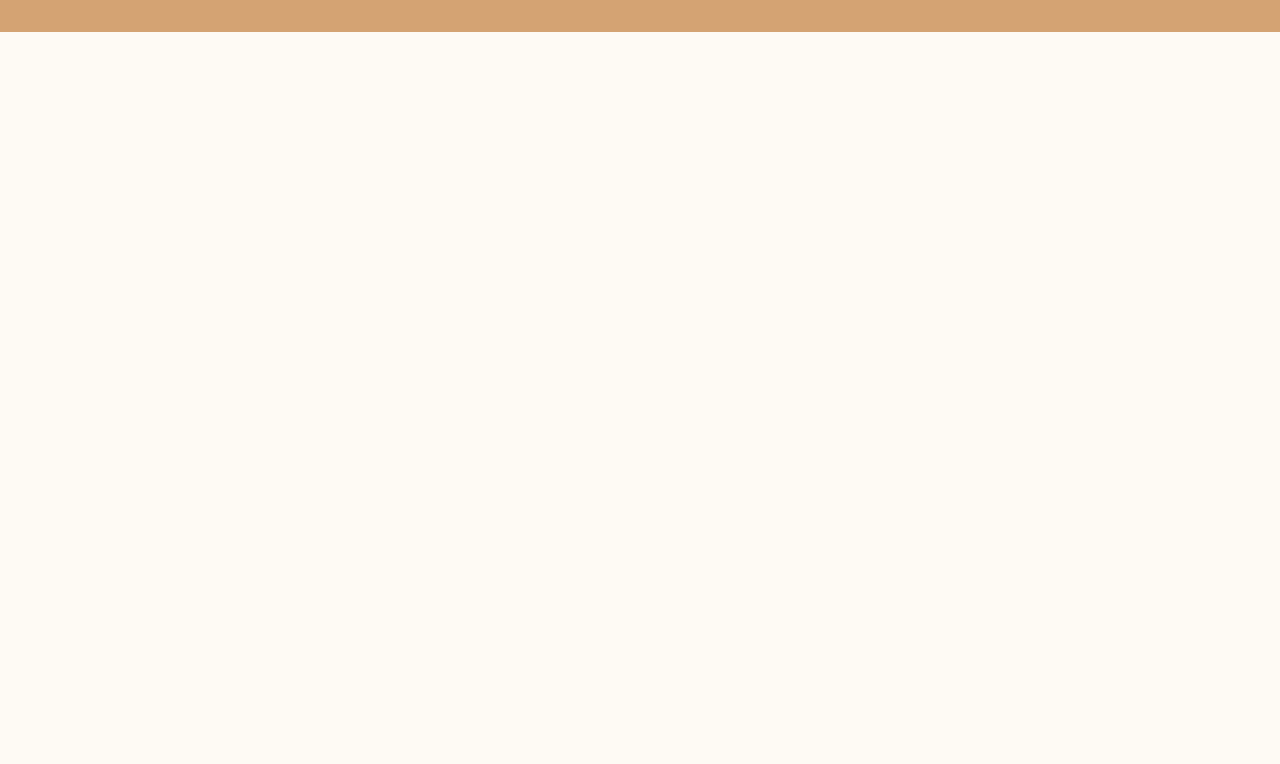
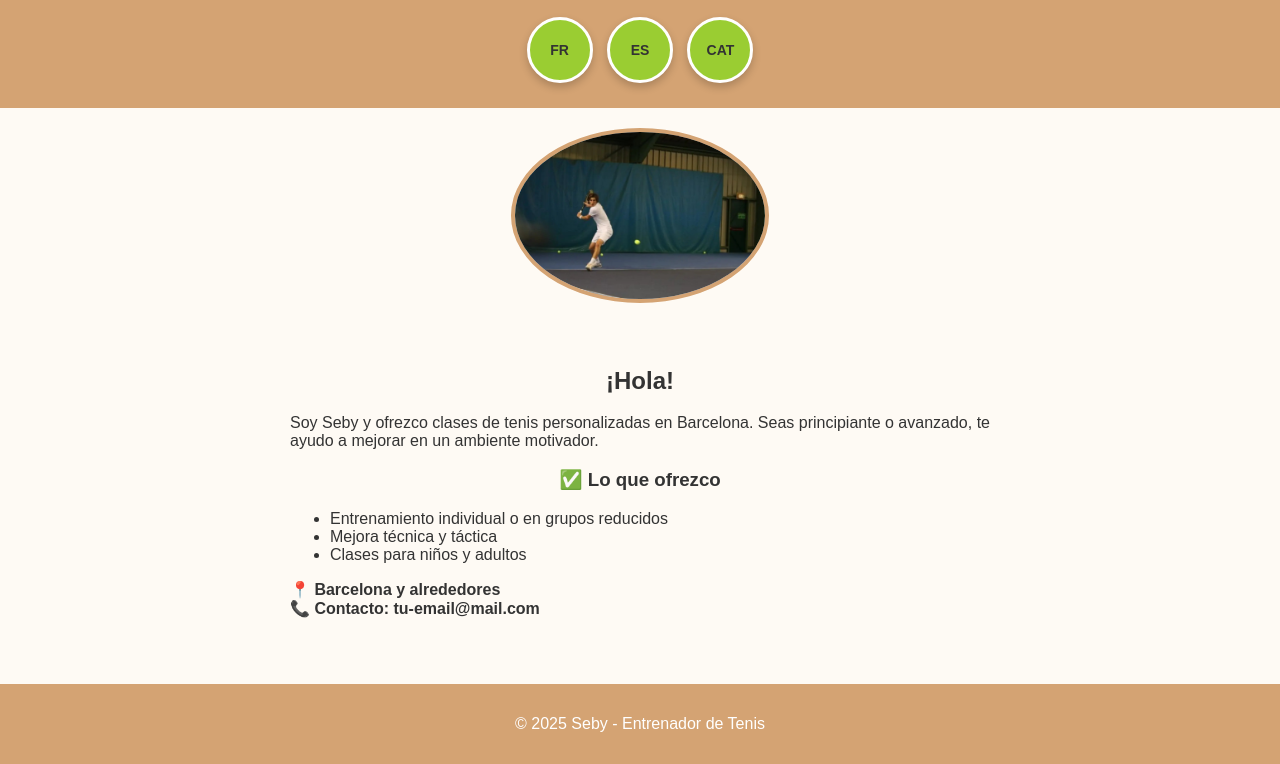
Before and after one commit to Seby-the-coach/tennis-bcn-site, a plain HTML site: page index-es.html in a window 1280 px wide. Shown: the part 60-824 px from the top of the page. Before the commit the page ends 800 px from the top, so only its background shows below. Drawn offline with Linux system fonts and the light colour scheme.

Commit message:
Update index-es.html

```diff
--- a/index-es.html
+++ b/index-es.html
@@ -6,25 +6,54 @@
   <title>Entrenador de Tenis - Barcelona</title>
   <style>
     body {font-family: Arial, sans-serif; background:#fefaf4; color:#333; margin:0; text-align:center;}
-    header {background:#d4a373; color:white; padding:20px;}
+    header {background:#d4a373; color:#fff; padding:20px;}
     header h1 {margin:0;}
     .lang-buttons {margin-top:15px;}
-    .lang-buttons a {
-      display:inline-block; width:60px; height:60px; line-height:60px;
-      margin:5px; border-radius:50%; background:#9acd32; border:3px solid white;
-      color:#333; font-weight:bold; text-decoration:none; font-size:14px;
-      box-shadow:0px 4px 8px rgba(0,0,0,0.2);
-      transition:transform 0.2s, background-color 0.3s;
+    .lang-buttons a{
+      display:inline-block;width:60px;height:60px;line-height:60px;margin:5px;border-radius:50%;
+      background:#9acd32;border:3px solid #fff;color:#333;font-weight:bold;text-decoration:none;font-size:14px;
+      box-shadow:0 4px 8px rgba(0,0,0,.2);transition:transform .2s, background-color .3s;
     }
-    .lang-buttons a:hover {transform:scale(1.1); background:#7cb518;}
-    .photo {margin:20px auto;}
-    .photo img {max-width:250px; border-radius:50%; border:4px solid #d4a373;}
-    section {padding:20px; max-width:700px; margin:auto;}
-    footer {background:#d4a373; color:white; padding:15px; margin-top:30px;}
+    .lang-buttons a:hover{transform:scale(1.1);background:#7cb518;}
+    .photo{margin:20px auto;}
+    .photo img{max-width:250px;border-radius:50%;border:4px solid #d4a373;}
+    section{padding:20px;max-width:700px;margin:auto;text-align:left;}
+    section h2, section h3{text-align:center;}
+    footer{background:#d4a373;color:#fff;padding:15px;margin-top:30px;}
   </style>
 </head>
 <body>
   <header>
     <h1>Tu Entrenador de Tenis en Barcelona</h1>
     <div class="lang-buttons">
-      <a
+      <a href="index-fr.html">FR</a>
+      <a href="index-es.html">ES</a>
+      <a href="index-cat.html">CAT</a>
+    </div>
+  </header>
+
+  <div class="photo">
+    <img src="img_3_1756576806310.jpg" alt="Entrenador de tenis">
+  </div>
+
+  <section>
+    <h2>¡Hola!</h2>
+    <p>Soy Seby y ofrezco clases de tenis personalizadas en Barcelona.
+      Seas principiante o avanzado, te ayudo a mejorar en un ambiente motivador.</p>
+
+    <h3>✅ Lo que ofrezco</h3>
+    <ul>
+      <li>Entrenamiento individual o en grupos reducidos</li>
+      <li>Mejora técnica y táctica</li>
+      <li>Clases para niños y adultos</li>
+    </ul>
+
+    <p><strong>📍 Barcelona y alrededores</strong><br>
+       <strong>📞 Contacto: tu-email@mail.com</strong></p>
+  </section>
+
+  <footer>
+    <p>© 2025 Seby - Entrenador de Tenis</p>
+  </footer>
+</body>
+</html>
```
